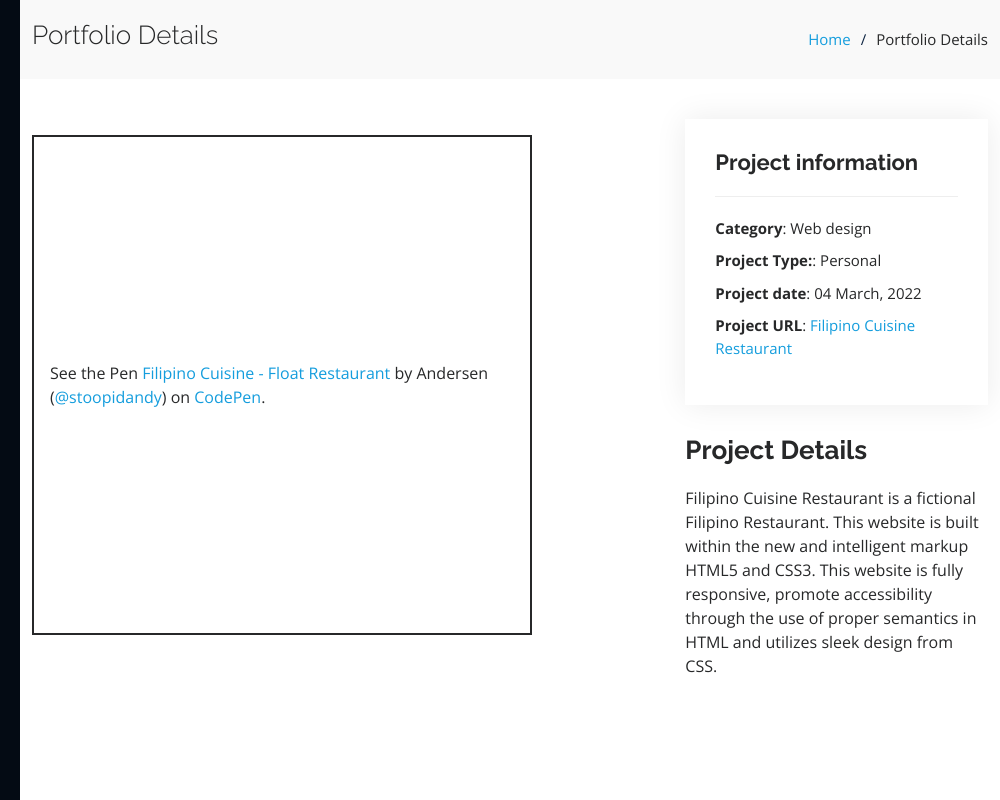
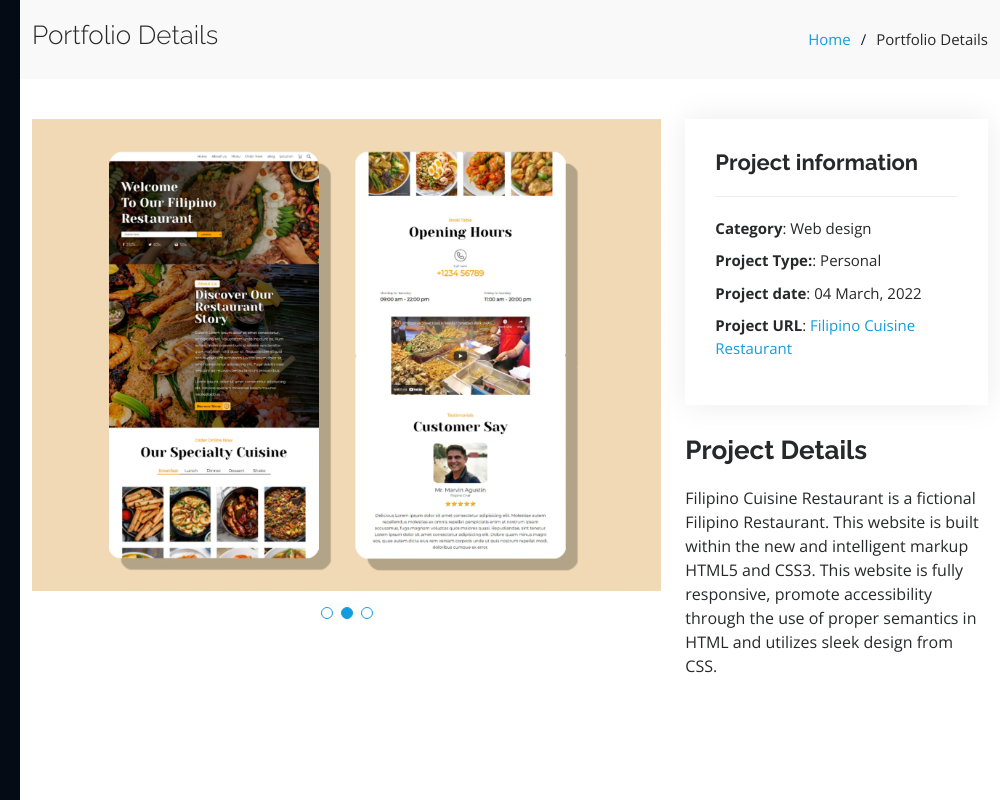
Before and after one commit to rickansen/portfolio, a plain HTML site: page portfolio-details-1.html in a window 1280 px wide. Shown: the full height of the page, 280-1280 px from the left. Drawn offline with nearby package versions, Linux system fonts and the light colour scheme; a script that the page names is missing.

Commit message:
Updated swiper functionality in pf-deets

```diff
--- a/portfolio-details-1.html
+++ b/portfolio-details-1.html
@@ -87,13 +87,19 @@
 
           <div class="col-lg-8">
             <div class="portfolio-details-slider swiper">
-              <div class="align-items-center">
+              <div class="swiper-wrapper align-items-center">
 
-                <p class="codepen" data-height="500" data-default-tab="result" data-slug-hash="KKyjXLY" data-user="stoopidandy">
-                  <span>See the Pen <a href="https://codepen.io/stoopidandy/pen/KKyjXLY">
-                  Filipino Cuisine - Float Restaurant</a> by Andersen (<a href="https://codepen.io/stoopidandy">@stoopidandy</a>)
-                  on <a href="https://codepen.io">CodePen</a>.</span>
-                </p>
+                <div class="swiper-slide">
+                  <img src="assets/img/portfolio/portfolio-details-1.webp" alt="">
+                </div>
+
+                <div class="swiper-slide">
+                  <img src="assets/img/portfolio/portfolio-details-1.webp" alt="">
+                </div>
+
+                <div class="swiper-slide">
+                  <img src="assets/img/portfolio/portfolio-details-1.webp" alt="">
+                </div>
 
               </div>
               <div class="swiper-pagination"></div>
```
Also changed, not shown: portfolio-details-2.html (+12 -6 lines), portfolio-details-3.html (+12 -6 lines).
